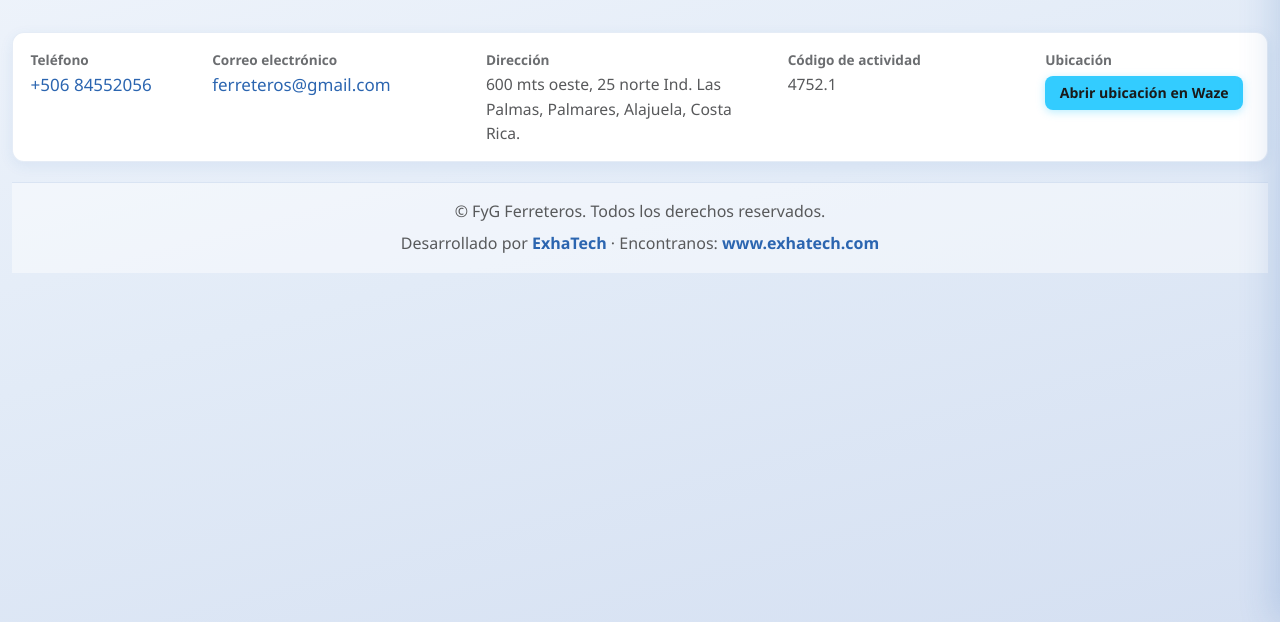
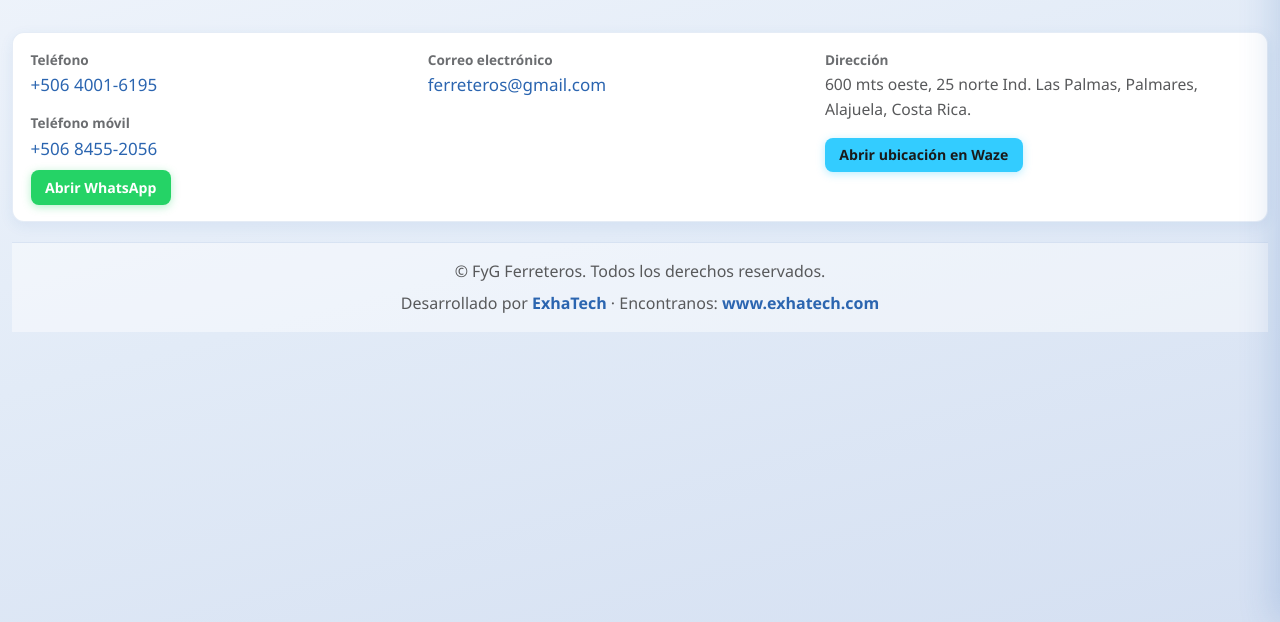
Before and after one commit to ExhaTech/FyG-Ferreteros, a website built with Vite: page contacto.html in a window 1280 px wide. Shown: the part 178-800 px from the top of the page. Built offline with nearby package versions, Linux system fonts and the light colour scheme.

Commit message:
paso 2
ajustes varios

```diff
--- a/src/contacto.js
+++ b/src/contacto.js
@@ -12,6 +12,48 @@
 const marca = site.cabecera?.marca || 'FYG PRO';
 const navCt = site.paginas?.contactoTituloNavegador || site.contacto?.tituloSeccion || ui.contactoTituloFallback || 'Contacto';
 document.title = `${navCt} — ${marca}`;
+
+// Yurguen: href tel: sin espacios (compat con marcación).
+function hrefTelefono(numero) {
+  return `tel:${String(numero || '').replace(/\s/g, '')}`;
+}
+
+// Yurguen: enlace wa.me solo con dígitos (código país + número, sin +).
+function hrefWhatsApp(numero) {
+  const d = String(numero || '').replace(/\D/g, '');
+  return d ? `https://wa.me/${d}` : '';
+}
+
+// Yurguen: varios teléfonos desde contacto.telefonos[] o telefono + telefono2.
+function listaTelefonos(c) {
+  const arr = c?.telefonos;
+  if (Array.isArray(arr) && arr.length) {
+    return arr
+      .map((x, i) => ({
+        etiqueta:
+          (x.etiqueta && String(x.etiqueta).trim()) ||
+          (i === 0 ? c?.telefonoEtiqueta || ui.telefonoEtiquetaFallback || 'Teléfono' : ui.telefonoMovilEtiquetaFallback || 'Teléfono móvil'),
+        numero: (x.numero && String(x.numero).trim()) || '',
+      }))
+      .filter((x) => x.numero);
+  }
+  const out = [];
+  const t1 = c?.telefono && String(c.telefono).trim();
+  if (t1) {
+    out.push({
+      etiqueta: c?.telefonoEtiqueta || ui.telefonoEtiquetaFallback || 'Teléfono',
+      numero: t1,
+    });
+  }
+  const t2 = c?.telefono2 && String(c.telefono2).trim();
+  if (t2) {
+    out.push({
+      etiqueta: c?.telefono2Etiqueta || ui.telefonoMovilEtiquetaFallback || 'Teléfono móvil',
+      numero: t2,
+    });
+  }
+  return out;
+}
 
 function render() {
   applyLayoutFromSite();
@@ -29,10 +71,11 @@
     ]);
 
   const wazeUrl = site.contacto?.waze?.url && String(site.contacto.waze.url).trim();
+  const wazeEtiqueta = site.contacto?.waze?.etiqueta && String(site.contacto.waze.etiqueta).trim();
   const wazeBlock =
     wazeUrl &&
-    el('div', { className: 'contact-block contact-block--waze' }, [
-      el('strong', { text: site.contacto.waze?.etiqueta || ui.wazeEtiquetaFallback || 'Waze' }),
+    el('div', { className: 'contact-block contact-block--waze contact-block--waze-inline' }, [
+      wazeEtiqueta && el('strong', { text: wazeEtiqueta }),
       el(
         'a',
         {
@@ -49,6 +92,39 @@
       ),
     ]);
 
+  // Yurguen: botón estilo Waze → abre chat en WhatsApp (wa.me).
+  const wa = site.contacto?.whatsapp;
+  const waNum = wa?.numero && String(wa.numero).trim();
+  const waHref = waNum ? hrefWhatsApp(waNum) : '';
+  const waMostrar = (wa?.mostrar && String(wa.mostrar).trim()) || waNum;
+  const etiquetaMovil =
+    (wa?.telefonoMovilEtiqueta && String(wa.telefonoMovilEtiqueta).trim()) ||
+    ui.telefonoMovilEtiquetaFallback ||
+    'Teléfono móvil';
+  // Yurguen: sin título “WhatsApp” ni línea extra; solo “Teléfono móvil” + número (tel:) + botón wa.me.
+  const whatsappBlock =
+    waHref &&
+    el('div', { className: 'contact-block contact-block--whatsapp contact-block--whatsapp-tel-btn' }, [
+      el('div', { className: 'contact-tel-line' }, [
+        el('strong', { text: etiquetaMovil }),
+        el('a', { href: hrefTelefono(wa.mostrar || waNum) }, [document.createTextNode(waMostrar)]),
+      ]),
+      el(
+        'a',
+        {
+          className: 'link-whatsapp',
+          href: waHref,
+          target: '_blank',
+          rel: 'noopener noreferrer',
+        },
+        [
+          document.createTextNode(
+            wa?.textoBoton || ui.whatsappTextoBotonFallback || 'Abrir WhatsApp'
+          ),
+        ]
+      ),
+    ]);
+
   const correoVal = site.contacto?.correo && String(site.contacto.correo).trim();
   const correoBlock =
     correoVal &&
@@ -57,6 +133,7 @@
       el('a', { href: `mailto:${correoVal}` }, [document.createTextNode(correoVal)]),
     ]);
 
+  // Yurguen: datos siguen en site.json; no se pinta salvo mostrarCodigoActividad === true.
   const codigoVal = site.contacto?.codigoActividad && String(site.contacto.codigoActividad).trim();
   const codigoBlock =
     codigoVal &&
@@ -70,28 +147,57 @@
       el('p', { className: 'pre', text: codigoVal }),
     ]);
 
-  // Yurguen: fila horizontal (tel | correo | dirección | código actividad | Waze); mapa abajo si aplica.
-  const contactRow = el(
+  // Yurguen: si hay WhatsApp, el móvil va en ese bloque (evita duplicar la misma línea).
+  const telefonos = listaTelefonos(site.contacto).filter((p) => {
+    if (!waHref) return true;
+    const dTel = String(p.numero || '').replace(/\D/g, '');
+    const dWa = String(waNum || '').replace(/\D/g, '');
+    if (!dWa || !dTel) return true;
+    return dTel !== dWa;
+  });
+  const telefonosBlock =
+    telefonos.length &&
+    el(
+      'div',
+      { className: `contact-block ${telefonos.length > 1 ? 'contact-block--telefonos' : 'contact-block--tel'}` },
+      telefonos.map((p) =>
+        el('div', { className: 'contact-tel-line' }, [
+          el('strong', { text: p.etiqueta }),
+          el('a', { href: hrefTelefono(p.numero) }, [document.createTextNode(p.numero)]),
+        ])
+      )
+    );
+
+  // Yurguen: 3 columnas — (1) tel fijo + móvil + WhatsApp, (2) correo, (3) dirección + Waze debajo; código actividad aparte.
+  const colTelWaKids = [telefonosBlock, whatsappBlock].filter(Boolean);
+  const colTelWa =
+    colTelWaKids.length &&
+    el('div', { className: 'contact-grid__col contact-grid__col--tel-wa' }, colTelWaKids);
+
+  const colCorreo =
+    correoBlock &&
+    el('div', { className: 'contact-grid__col contact-grid__col--correo' }, [correoBlock]);
+
+  const dirBlock = el('div', { className: 'contact-block contact-block--dir' }, [
+    el('strong', { text: ui.direccionEtiqueta || 'Dirección' }),
+    el('p', { className: 'pre', text: site.contacto?.direccion || '' }),
+  ]);
+
+  const colDirWazeKids = [dirBlock, wazeBlock].filter(Boolean);
+  const colDirWaze = el('div', { className: 'contact-grid__col contact-grid__col--dir-waze' }, colDirWazeKids);
+
+  const contactGrid = el(
     'div',
-    { className: 'contact-row' },
-    [
-      el('div', { className: 'contact-block contact-block--tel' }, [
-        el('strong', { text: site.contacto?.telefonoEtiqueta || ui.telefonoEtiquetaFallback || 'Teléfono' }),
-        el('a', { href: `tel:${String(site.contacto?.telefono || '').replace(/\s/g, '')}` }, [
-          document.createTextNode(site.contacto?.telefono || ''),
-        ]),
-      ]),
-      correoBlock,
-      el('div', { className: 'contact-block contact-block--dir' }, [
-        el('strong', { text: ui.direccionEtiqueta || 'Dirección' }),
-        el('p', { className: 'pre', text: site.contacto?.direccion || '' }),
-      ]),
-      codigoBlock,
-      wazeBlock,
-    ].filter(Boolean)
+    { className: 'contact-grid' },
+    [colTelWa, colCorreo, colDirWaze].filter(Boolean)
   );
 
-  const cardInner = [contactRow];
+  const codigoRow =
+    site.contacto?.mostrarCodigoActividad === true &&
+    codigoBlock &&
+    el('div', { className: 'contact-row contact-row--solo-codigo' }, [codigoBlock]);
+
+  const cardInner = [contactGrid, codigoRow].filter(Boolean);
 
   if (mapaUrl) {
     cardInner.push(
--- a/src/data/site.json
+++ b/src/data/site.json
@@ -1,5 +1,5 @@
 {
-  "_notaYurguen": "layout.margenLateral = aire a los lados (ej. 0.75rem = la mitad de 1.5rem). anchoMaximoContenido = ancho máximo de la columna. PDFs en public/catalogos/.",
+  "_notaYurguen": "mostrarCodigoActividad true = muestra código en contacto. Móvil: solo en whatsapp (tel + botón). PDFs en public/catalogos/.",
   "layout": {
     "margenLateral": "0.75rem",
     "anchoMaximoContenido": "1400px"
@@ -32,6 +32,8 @@
     "vendedoresTituloFallback": "Vendedores",
     "wazeTextoBotonFallback": "Abrir ubicación en Waze",
     "wazeEtiquetaFallback": "Waze",
+    "whatsappTextoBotonFallback": "Abrir WhatsApp",
+    "telefonoMovilEtiquetaFallback": "Teléfono móvil",
     "correoEtiquetaFallback": "Correo",
     "codigoActividadEtiquetaFallback": "Código de actividad",
     "zonaSinVendedores": "Sin vendedor asignado en esta provincia."
@@ -67,10 +69,13 @@
   },
   "contacto": {
     "tituloSeccion": "Contacto y ubicación",
-    "telefono": "+506 40016195",
-    "telefonoEtiqueta": "Teléfono",
-    "telefono": "+506 84552056",
-    "whatsappEtiqueta": "WhatsApp",
+    "telefonos": [{ "numero": "+506 4001-6195", "etiqueta": "Teléfono" }],
+    "whatsapp": {
+      "numero": "50684552056",
+      "mostrar": "+506 8455-2056",
+      "textoBoton": "Abrir WhatsApp"
+    },
+    "mostrarCodigoActividad": false,
     "correo": "ferreteros@gmail.com",
     "correoEtiqueta": "Correo electrónico",
     "direccion": "600 mts oeste, 25 norte Ind. Las Palmas, Palmares, Alajuela, Costa Rica.",
@@ -78,7 +83,7 @@
     "codigoActividadEtiqueta": "Código de actividad",
     "waze": {
       "url": "https://waze.com/ul/hd1gcnqyb6",
-      "etiqueta": "Ubicación",
+      "etiqueta": "",
       "textoBoton": "Abrir ubicación en Waze"
     }
   },
@@ -86,18 +91,18 @@
     "tituloSeccion": "Catálogos",
     "descripcion": "",
     "items": [
-      { "titulo": "Automotriz", "archivo": "/catalogos/automotriz.pdf", "descripcion": "" },
-      { "titulo": "Bellota", "archivo": "/catalogos/bellota.pdf", "descripcion": "" },
-      { "titulo": "Coflex", "archivo": "/catalogos/coflex.pdf", "descripcion": "" },
-      { "titulo": "Den Braven", "archivo": "/catalogos/denbraven.pdf", "descripcion": "" },
-      { "titulo": "Emerald", "archivo": "/catalogos/emerald.pdf", "descripcion": "" },
-      { "titulo": "Ferra", "archivo": "/catalogos/ferra.pdf", "descripcion": "" },
-      { "titulo": "Ilukon", "archivo": "/catalogos/ilukon.pdf", "descripcion": "" },
-      { "titulo": "Molinos Corona", "archivo": "/catalogos/molinoscorona.pdf", "descripcion": "" },
-      { "titulo": "Riel de Portón", "archivo": "/catalogos/rielporton.pdf", "descripcion": "" },
-      { "titulo": "Señuelos", "archivo": "/catalogos/senuelos.pdf", "descripcion": "" },
-      { "titulo": "Tiraderas y Botoneras", "archivo": "/catalogos/tiraderasbotoneras.pdf", "descripcion": "" },
-      { "titulo": "Tri-Cicle", "archivo": "/catalogos/tricicle.pdf", "descripcion": "" }
+      { "titulo": "Automotriz", "archivo": "/catalogos/automotriz.pdf", "descripcion": "Descripción del Catálogo Automotriz" },
+      { "titulo": "Bellota", "archivo": "/catalogos/bellota.pdf", "descripcion": "Descripción del Catálogo Bellota" },
+      { "titulo": "Coflex", "archivo": "/catalogos/coflex.pdf", "descripcion": "Descripción del Catálogo Coflex" },
+      { "titulo": "Den Braven", "archivo": "/catalogos/denbraven.pdf", "descripcion": "Descripción del Catálogo Den Braven" },
+      { "titulo": "Emerald", "archivo": "/catalogos/emerald.pdf", "descripcion": "Descripción del Catálogo Emerald" },
+      { "titulo": "Ferra", "archivo": "/catalogos/ferra.pdf", "descripcion": "Descripción del Catálogo Ferra" },
+      { "titulo": "Ilukon", "archivo": "/catalogos/ilukon.pdf", "descripcion": "Descripción del Catálogo Ilukon" },
+      { "titulo": "Molinos Corona", "archivo": "/catalogos/molinoscorona.pdf", "descripcion": "Descripción del Catálogo Molinos Corona" },
+      { "titulo": "Riel de Portón", "archivo": "/catalogos/rielporton.pdf", "descripcion": "Descripción del Catálogo Riel de Portón" },
+      { "titulo": "Señuelos", "archivo": "/catalogos/senuelos.pdf", "descripcion": "Descripción del Catálogo Señuelos" },
+      { "titulo": "Tiraderas y Botoneras", "archivo": "/catalogos/tiraderasbotoneras.pdf", "descripcion": "Descripción del Catálogo Tiraderas y Botoneras" },
+      { "titulo": "Tri-Cicle", "archivo": "/catalogos/tricicle.pdf", "descripcion": "Descripción del Catálogo Tri-Cicle" }
     ]
   },
   "vendedores": {
--- a/src/style.css
+++ b/src/style.css
@@ -341,6 +341,42 @@
 }
 
 /* Yurguen: página contacto — bloques en fila; en pantalla angosta pasan abajo solos */
+/* Yurguen: contacto — 3 columnas: tel+móvil+WA | correo | dirección+Waze */
+.contact-grid {
+  display: grid;
+  grid-template-columns: minmax(0, 1fr) minmax(0, 1fr) minmax(0, 1.15fr);
+  gap: 1.25rem 1.75rem;
+  align-items: start;
+}
+
+@media (max-width: 820px) {
+  .contact-grid {
+    grid-template-columns: 1fr;
+  }
+}
+
+.contact-grid__col {
+  display: flex;
+  flex-direction: column;
+  gap: 0.85rem;
+  min-width: 0;
+}
+
+.contact-grid__col .contact-block {
+  margin-bottom: 0;
+}
+
+.contact-grid__col .contact-block--dir {
+  flex: unset;
+  min-width: 0;
+  width: 100%;
+}
+
+.contact-grid__col .contact-block--correo {
+  flex: unset;
+  min-width: 0;
+}
+
 .contact-row {
   display: flex;
   flex-wrap: wrap;
@@ -352,9 +388,26 @@
   margin-bottom: 0;
 }
 
+.contact-row--solo-codigo {
+  margin-top: 1rem;
+  padding-top: 1rem;
+  border-top: 1px solid var(--borde);
+}
+
 .contact-block--tel {
   flex: 0 1 auto;
   min-width: 10rem;
+}
+
+/* Yurguen: dos o más líneas tel (contacto.telefonos[]) */
+.contact-block--telefonos {
+  flex: 0 1 auto;
+  min-width: 0;
+  width: 100%;
+}
+
+.contact-block--telefonos .contact-tel-line + .contact-tel-line {
+  margin-top: 0.55rem;
 }
 
 .contact-block--dir {
@@ -362,9 +415,8 @@
   min-width: min(100%, 12rem);
 }
 
-.contact-row .contact-block--waze {
-  flex: 1 1 11rem;
-  min-width: min(100%, 10rem);
+.contact-block--waze-inline {
+  margin-top: 0;
 }
 
 /* Yurguen: correo y código de actividad (datos desde site.json contacto.*) */
@@ -698,6 +750,32 @@
   text-decoration: none;
 }
 
+/* Yurguen: bloque móvil = línea tel + botón wa.me */
+.contact-block--whatsapp-tel-btn .contact-tel-line {
+  margin-bottom: 0.15rem;
+}
+
+.contact-block--whatsapp .link-whatsapp {
+  display: inline-block;
+  margin-top: 0.35rem;
+  padding: 0.4rem 0.9rem;
+  background: #25d366;
+  color: #fff !important;
+  font-weight: 700;
+  font-size: 0.88rem;
+  border-radius: 8px;
+  text-decoration: none;
+  box-shadow: 0 2px 8px rgba(37, 211, 102, 0.35);
+  transition: transform 0.2s ease, box-shadow 0.2s ease, filter 0.2s ease;
+}
+
+.contact-block--whatsapp .link-whatsapp:hover {
+  filter: brightness(1.06);
+  transform: translateY(-2px);
+  box-shadow: 0 4px 14px rgba(37, 211, 102, 0.45);
+  text-decoration: none;
+}
+
 /* Yurguen: misma columna que main (padding horizontal dentro del max-width, como el cuerpo) */
 .header-inner {
   max-width: var(--page-max-width);
--- a/vite.config.js
+++ b/vite.config.js
@@ -5,9 +5,11 @@
 
 const __dirname = dirname(fileURLToPath(import.meta.url));
 
-export default defineConfig({
+// Yurguen: en producción base = repo GitHub Pages (https://marco-cz.github.io/Ferreteria/); en dev queda '/' .
+export default defineConfig(({ mode }) => ({
   root: '.',
   publicDir: 'public',
+  base: mode === 'production' ? '/Ferreteria/' : '/',
   build: {
     outDir: 'dist',
     assetsDir: 'assets',
@@ -19,4 +21,4 @@
       },
     },
   },
-});
+}));
```
